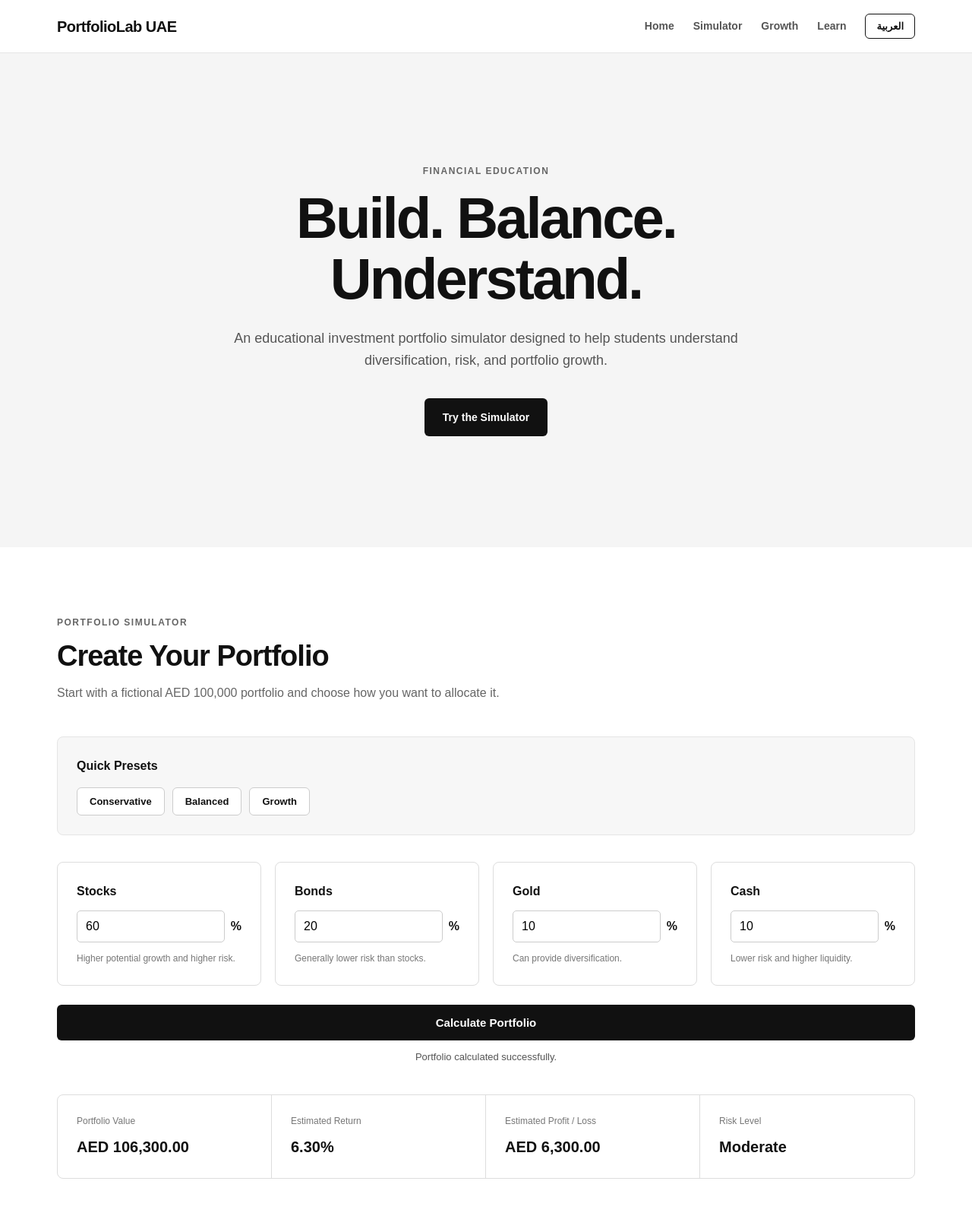
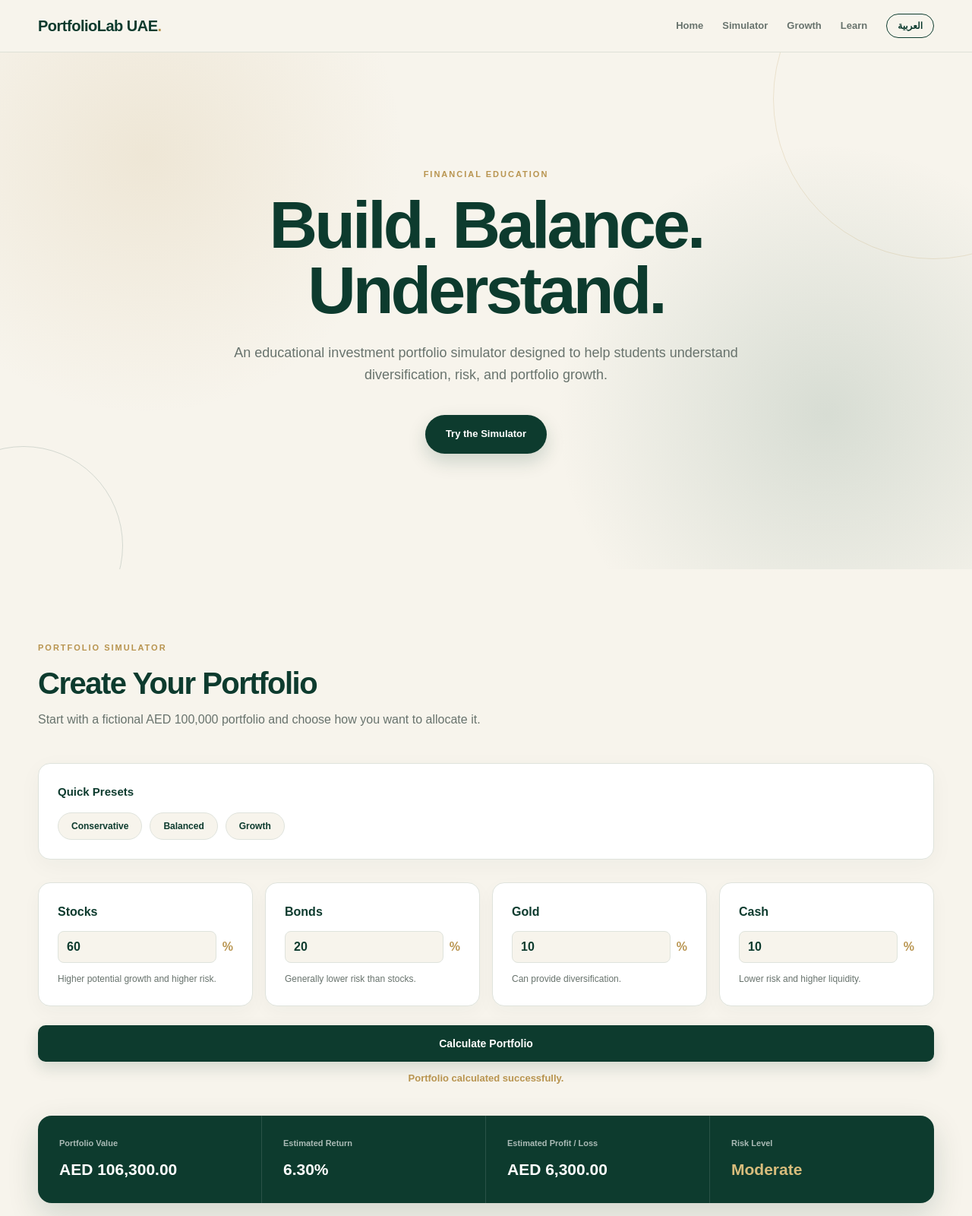
Before and after one commit to fmralmaz/portfolio-lab-uae, a plain HTML site: page index.html in a window 1280 px wide. Shown: the top 1600 px of the page at 76% size. Drawn offline with Linux system fonts and the light colour scheme.

Commit message:
Enhance styles with CSS variables and layout improvements
Added CSS variables for colors and improved styling throughout the file. Adjusted layout and design elements for better responsiveness and visual appeal.

```diff
--- a/style.css
+++ b/style.css
@@ -1,3 +1,21 @@
+/* =========================================
+   PORTFOLIOLAB UAE — PREMIUM FINTECH DESIGN
+   ========================================= */
+
+:root {
+    --green: #0d3b2e;
+    --green-light: #164f3e;
+    --cream: #f7f4ec;
+    --cream-dark: #ece7da;
+    --gold: #b8944f;
+    --gold-light: #d8bd7c;
+    --white: #ffffff;
+    --text: #14221d;
+    --muted: #68736d;
+    --border: #dfe3dc;
+    --soft-green: #e8f0eb;
+}
+
 * {
     box-sizing: border-box;
     margin: 0;
@@ -10,8 +28,8 @@ html {
 
 body {
     font-family: Arial, Helvetica, sans-serif;
-    color: #111;
-    background: #fff;
+    color: var(--text);
+    background: var(--cream);
     line-height: 1.6;
 }
 
@@ -26,18 +44,21 @@ input {
 }
 
 
-/* NAVIGATION */
+/* =========================================
+   NAVIGATION
+   ========================================= */
 
 .navbar {
     position: sticky;
     top: 0;
     z-index: 1000;
-    background: #fff;
-    border-bottom: 1px solid #e5e5e5;
+    background: rgba(247, 244, 236, 0.94);
+    backdrop-filter: blur(12px);
+    border-bottom: 1px solid rgba(13, 59, 46, 0.1);
 }
 
 .nav-container {
-    max-width: 1200px;
+    max-width: 1250px;
     margin: 0 auto;
     padding: 18px 35px;
     display: flex;
@@ -47,11 +68,16 @@ input {
 }
 
 .logo {
-    color: #111;
+    color: var(--green);
     text-decoration: none;
     font-size: 20px;
-    font-weight: 700;
+    font-weight: 800;
     letter-spacing: -0.5px;
+}
+
+.logo::after {
+    content: ".";
+    color: var(--gold);
 }
 
 .nav-right {
@@ -66,93 +92,132 @@ input {
 }
 
 .nav-links a {
-    color: #555;
+    color: var(--muted);
     text-decoration: none;
-    font-size: 14px;
-    font-weight: 600;
+    font-size: 13px;
+    font-weight: 700;
+    transition: color 0.2s ease;
 }
 
 .nav-links a:hover {
-    color: #111;
+    color: var(--green);
 }
 
 .language-button {
-    border: 1px solid #111;
-    background: #fff;
-    color: #111;
+    border: 1px solid var(--green);
+    background: transparent;
+    color: var(--green);
     padding: 8px 14px;
-    border-radius: 6px;
+    border-radius: 20px;
     cursor: pointer;
-    font-size: 13px;
-    font-weight: 600;
+    font-size: 12px;
+    font-weight: 700;
+    transition: all 0.2s ease;
 }
 
 .language-button:hover {
-    background: #111;
-    color: #fff;
+    background: var(--green);
+    color: var(--white);
 }
 
 
-/* HERO */
+/* =========================================
+   HERO
+   ========================================= */
 
 .hero {
-    min-height: 650px;
+    min-height: 680px;
     display: flex;
     align-items: center;
     justify-content: center;
-    padding: 80px 35px;
-    background: #f5f5f5;
+    padding: 90px 35px;
+    background:
+        radial-gradient(circle at 15% 20%, rgba(184, 148, 79, 0.14), transparent 28%),
+        radial-gradient(circle at 85% 70%, rgba(22, 79, 62, 0.14), transparent 30%),
+        var(--cream);
     text-align: center;
+    position: relative;
+    overflow: hidden;
+}
+
+.hero::before {
+    content: "";
+    position: absolute;
+    width: 420px;
+    height: 420px;
+    border: 1px solid rgba(184, 148, 79, 0.2);
+    border-radius: 50%;
+    right: -160px;
+    top: -150px;
+}
+
+.hero::after {
+    content: "";
+    position: absolute;
+    width: 260px;
+    height: 260px;
+    border: 1px solid rgba(13, 59, 46, 0.15);
+    border-radius: 50%;
+    left: -100px;
+    bottom: -100px;
 }
 
 .hero-content {
-    max-width: 850px;
+    max-width: 900px;
+    position: relative;
+    z-index: 2;
 }
 
 .eyebrow {
-    margin-bottom: 12px;
-    font-size: 12px;
-    font-weight: 700;
-    letter-spacing: 1.5px;
-    color: #666;
+    margin-bottom: 14px;
+    color: var(--gold);
+    font-size: 11px;
+    font-weight: 800;
+    letter-spacing: 2px;
 }
 
 .hero h1 {
     margin-bottom: 25px;
-    font-size: clamp(42px, 7vw, 76px);
-    line-height: 1.05;
-    letter-spacing: -3px;
+    color: var(--green);
+    font-size: clamp(46px, 8vw, 88px);
+    line-height: 0.98;
+    letter-spacing: -4px;
 }
 
 .hero-text {
     max-width: 700px;
-    margin: 0 auto 35px;
-    color: #555;
+    margin: 0 auto 38px;
+    color: var(--muted);
     font-size: 18px;
 }
 
 .hero-button {
     display: inline-block;
-    padding: 14px 24px;
-    background: #111;
-    color: #fff;
+    padding: 15px 27px;
+    background: var(--green);
+    color: var(--white);
     text-decoration: none;
-    border-radius: 6px;
-    font-size: 14px;
-    font-weight: 600;
+    border-radius: 30px;
+    font-size: 13px;
+    font-weight: 800;
+    box-shadow: 0 10px 25px rgba(13, 59, 46, 0.18);
+    transition: transform 0.2s ease, box-shadow 0.2s ease;
 }
 
 .hero-button:hover {
-    background: #333;
+    transform: translateY(-2px);
+    box-shadow: 0 14px 30px rgba(13, 59, 46, 0.24);
 }
 
 
-/* GENERAL SECTIONS */
+/* =========================================
+   GENERAL SECTIONS
+   ========================================= */
 
 .section {
-    max-width: 1200px;
+    max-width: 1250px;
     margin: 0 auto;
-    padding: 90px 35px;
+    padding: 95px 35px;
 }
 
 .section-header {
@@ -161,30 +226,35 @@ input {
 
 .section-header h2 {
     margin-bottom: 12px;
-    font-size: 38px;
-    line-height: 1.2;
-    letter-spacing: -1px;
+    color: var(--green);
+    font-size: 40px;
+    line-height: 1.15;
+    letter-spacing: -1.5px;
 }
 
 .section-header > p:not(.eyebrow) {
-    max-width: 700px;
-    color: #666;
+    max-width: 720px;
+    color: var(--muted);
 }
 
 
-/* SIMULATOR */
+/* =========================================
+   SIMULATOR
+   ========================================= */
 
 .presets {
-    margin-bottom: 35px;
+    margin-bottom: 30px;
     padding: 25px;
-    background: #f7f7f7;
-    border: 1px solid #e5e5e5;
-    border-radius: 8px;
+    background: var(--white);
+    border: 1px solid var(--border);
+    border-radius: 16px;
+    box-shadow: 0 8px 30px rgba(13, 59, 46, 0.04);
 }
 
 .presets h3 {
     margin-bottom: 15px;
-    font-size: 16px;
+    color: var(--green);
+    font-size: 15px;
 }
 
 .preset-buttons {
@@ -194,38 +264,49 @@ input {
 }
 
 .preset-button {
-    padding: 10px 16px;
-    background: #fff;
-    border: 1px solid #ccc;
-    border-radius: 6px;
-    color: #111;
+    padding: 10px 17px;
+    background: var(--cream);
+    border: 1px solid var(--border);
+    border-radius: 22px;
+    color: var(--green);
     cursor: pointer;
-    font-size: 13px;
-    font-weight: 600;
+    font-size: 12px;
+    font-weight: 800;
+    transition: all 0.2s ease;
 }
 
 .preset-button:hover {
-    background: #111;
-    border-color: #111;
-    color: #fff;
+    background: var(--green);
+    border-color: var(--green);
+    color: var(--white);
+    transform: translateY(-1px);
 }
 
 .simulator-grid {
     display: grid;
     grid-template-columns: repeat(4, 1fr);
-    gap: 18px;
+    gap: 16px;
 }
 
 .input-card {
     padding: 25px;
-    border: 1px solid #ddd;
-    border-radius: 8px;
+    background: var(--white);
+    border: 1px solid var(--border);
+    border-radius: 16px;
+    box-shadow: 0 8px 25px rgba(13, 59, 46, 0.035);
+    transition: transform 0.2s ease, box-shadow 0.2s ease;
+}
+
+.input-card:hover {
+    transform: translateY(-3px);
+    box-shadow: 0 12px 30px rgba(13, 59, 46, 0.08);
 }
 
 .input-card label {
     display: block;
     margin-bottom: 12px;
-    font-weight: 700;
+    color: var(--green);
+    font-weight: 800;
 }
 
 .input-row {
@@ -237,61 +318,77 @@ input {
 .input-row input {
     width: 100%;
     padding: 11px;
-    border: 1px solid #ccc;
-    border-radius: 5px;
+    background: var(--cream);
+    border: 1px solid var(--border);
+    border-radius: 8px;
+    color: var(--green);
     font-size: 16px;
+    font-weight: 700;
+    outline: none;
+}
+
+.input-row input:focus {
+    border-color: var(--gold);
 }
 
 .input-row span {
-    font-weight: 600;
+    color: var(--gold);
+    font-weight: 800;
 }
 
 .input-card p {
     margin-top: 12px;
-    color: #777;
+    color: var(--muted);
     font-size: 12px;
 }
 
 .calculate-button {
     width: 100%;
     margin-top: 25px;
-    padding: 15px;
+    padding: 16px;
     border: none;
-    border-radius: 6px;
-    background: #111;
-    color: #fff;
+    border-radius: 10px;
+    background: var(--green);
+    color: var(--white);
     cursor: pointer;
-    font-size: 15px;
-    font-weight: 700;
+    font-size: 14px;
+    font-weight: 800;
+    box-shadow: 0 8px 20px rgba(13, 59, 46, 0.15);
+    transition: all 0.2s ease;
 }
 
 .calculate-button:hover {
-    background: #333;
+    background: var(--green-light);
+    transform: translateY(-1px);
 }
 
 .allocation-message {
     min-height: 24px;
     margin-top: 12px;
     text-align: center;
-    color: #555;
+    color: var(--gold);
     font-size: 13px;
+    font-weight: 700;
 }
 
 
-/* RESULTS */
+/* =========================================
+   RESULTS
+   ========================================= */
 
 .results-card {
     display: grid;
     grid-template-columns: repeat(4, 1fr);
     margin-top: 35px;
-    border: 1px solid #ddd;
-    border-radius: 8px;
+    background: var(--green);
+    border-radius: 18px;
     overflow: hidden;
+    box-shadow: 0 15px 40px rgba(13, 59, 46, 0.16);
 }
 
 .result {
-    padding: 25px;
-    border-right: 1px solid #ddd;
+    padding: 28px;
+    border-right: 1px solid rgba(255, 255, 255, 0.12);
 }
 
 .result:last-child {
@@ -301,19 +398,27 @@ input {
 .result span {
     display: block;
     margin-bottom: 8px;
-    color: #777;
-    font-size: 12px;
+    color: rgba(255, 255, 255, 0.65);
+    font-size: 11px;
+    font-weight: 600;
 }
 
 .result strong {
-    font-size: 20px;
+    color: var(--white);
+    font-size: 21px;
+}
+
+#riskLevel {
+    color: var(--gold-light);
 }
 
 
-/* ALLOCATION */
+/* =========================================
+   ALLOCATION
+   ========================================= */
 
 .allocation-section {
-    padding-top: 0;
+    padding-top: 15px;
 }
 
 .allocation-chart {
@@ -321,19 +426,21 @@ input {
 }
 
 .allocation-row {
-    margin-bottom: 22px;
+    margin-bottom: 24px;
 }
 
 .allocation-label {
     display: flex;
     justify-content: space-between;
     margin-bottom: 8px;
+    color: var(--green);
     font-size: 14px;
+    font-weight: 700;
 }
 
 .allocation-track {
-    height: 14px;
-    background: #eee;
+    height: 12px;
+    background: var(--cream-dark);
     border-radius: 20px;
     overflow: hidden;
 }
@@ -341,9 +448,9 @@ input {
 .allocation-bar {
     height: 100%;
     width: 0;
-    background: #111;
+    background: linear-gradient(90deg, var(--green), var(--gold));
     border-radius: 20px;
-    transition: width 0.5s ease;
+    transition: width 0.6s ease;
 }
 
 .allocation-cards {
@@ -354,30 +461,47 @@ input {
 }
 
 .allocation-card {
-    padding: 20px;
-    border: 1px solid #ddd;
-    border-radius: 8px;
+    padding: 22px;
+    background: var(--white);
+    border: 1px solid var(--border);
+    border-radius: 14px;
 }
 
 .allocation-card span {
     display: block;
     margin-bottom: 5px;
-    color: #777;
+    color: var(--muted);
     font-size: 12px;
 }
 
 .allocation-card strong {
+    color: var(--green);
     font-size: 17px;
 }
 
 
-/* GROWTH */
+/* =========================================
+   GROWTH
+   ========================================= */
 
 .growth-section {
-    background: #f7f7f7;
     max-width: none;
-    padding-left: max(35px, calc((100% - 1130px) / 2));
-    padding-right: max(35px, calc((100% - 1130px) / 2));
+    padding-left: max(35px, calc((100% - 1180px) / 2));
+    padding-right: max(35px, calc((100% - 1180px) / 2));
+    background: var(--green);
+    color: var(--white);
+}
+
+.growth-section .section-header h2 {
+    color: var(--white);
+}
+
+.growth-section .section-header > p:not(.eyebrow) {
+    color: rgba(255, 255, 255, 0.65);
+}
+
+.growth-section .eyebrow {
+    color: var(--gold-light);
 }
 
 .growth-values {
@@ -389,28 +513,32 @@ input {
 
 .growth-values > div {
     padding: 22px;
-    background: #fff;
-    border: 1px solid #ddd;
-    border-radius: 8px;
+    background: rgba(255, 255, 255, 0.06);
+    border: 1px solid rgba(255, 255, 255, 0.12);
+    border-radius: 14px;
 }
 
 .growth-values span {
     display: block;
     margin-bottom: 6px;
-    color: #777;
-    font-size: 12px;
+    color: rgba(255, 255, 255, 0.55);
+    font-size: 11px;
 }
 
 .growth-values strong {
+    color: var(--gold-light);
     font-size: 16px;
 }
 
 
-/* GROWTH CHART */
+/* =========================================
+   GROWTH CHART
+   ========================================= */
 
 .growth-chart-section {
+    margin-top: 45px;
     padding: 40px 35px 45px;
-    border-top: 1px solid #e2e2e2;
+    border-top: 1px solid rgba(255, 255, 255, 0.12);
 }
 
 .growth-chart {
@@ -422,7 +550,7 @@ input {
     justify-content: space-around;
     gap: 30px;
     padding: 20px 20px 0;
-    border-bottom: 1px solid #dcdcdc;
+    border-bottom: 1px solid rgba(255, 255, 255, 0.2);
 }
 
 .growth-column {
@@ -438,75 +566,91 @@ input {
 .growth-bar {
     width: 70%;
     min-height: 20px;
-    background: #111;
-    border-radius: 5px 5px 0 0;
-    transition: height 0.5s ease;
+    background: linear-gradient(to top, var(--gold), var(--gold-light));
+    border-radius: 7px 7px 0 0;
+    transition: height 0.6s ease;
+    box-shadow: 0 -5px 20px rgba(184, 148, 79, 0.12);
 }
 
 .growth-column span {
-    font-size: 12px;
-    font-weight: 600;
-    color: #666;
+    color: rgba(255, 255, 255, 0.6);
+    font-size: 11px;
+    font-weight: 700;
     text-transform: uppercase;
     letter-spacing: 0.5px;
 }
 
 
-/* LEARN */
+/* =========================================
+   LEARN
+   ========================================= */
 
 .learn-grid {
     display: grid;
     grid-template-columns: repeat(2, 1fr);
-    gap: 20px;
+    gap: 18px;
 }
 
 .learn-card {
     padding: 30px;
-    border: 1px solid #ddd;
-    border-radius: 8px;
+    background: var(--white);
+    border: 1px solid var(--border);
+    border-radius: 16px;
+    transition: transform 0.2s ease, box-shadow 0.2s ease;
+}
+
+.learn-card:hover {
+    transform: translateY(-3px);
+    box-shadow: 0 12px 30px rgba(13, 59, 46, 0.07);
 }
 
 .learn-card h3 {
     margin-bottom: 10px;
+    color: var(--green);
     font-size: 20px;
 }
 
 .learn-card p {
-    color: #666;
+    color: var(--muted);
     font-size: 14px;
 }
 
 
-/* DISCLAIMER */
+/* =========================================
+   DISCLAIMER
+   ========================================= */
 
 .disclaimer {
     max-width: 1200px;
     margin: 0 auto;
-    padding: 30px 35px;
-    border-top: 1px solid #ddd;
-    color: #666;
-    font-size: 13px;
+    padding: 35px;
+    color: var(--muted);
+    font-size: 12px;
 }
 
 .disclaimer strong {
     display: block;
     margin-bottom: 5px;
-    color: #111;
+    color: var(--green);
 }
 
 
-/* FOOTER */
+/* =========================================
+   FOOTER
+   ========================================= */
 
 footer {
-    padding: 30px 35px;
-    background: #111;
-    color: #fff;
+    padding: 32px 35px;
+    background: #09291f;
+    color: rgba(255, 255, 255, 0.65);
     text-align: center;
-    font-size: 13px;
+    font-size: 12px;
 }
 
 
-/* RTL */
+/* =========================================
+   RTL
+   ========================================= */
 
 body.rtl .nav-container {
     direction: rtl;
@@ -518,10 +662,6 @@ body.rtl .nav-right {
 
 body.rtl .nav-links {
     direction: rtl;
-}
-
-body.rtl .hero {
-    text-align: center;
 }
 
 body.rtl .growth-chart {
@@ -541,9 +681,12 @@ body.rtl .allocation-label {
 }
 
 
-/* RESPONSIVE */
+/* =========================================
+   RESPONSIVE
+   ========================================= */
 
 @media (max-width: 900px) {
+
     .simulator-grid {
         grid-template-columns: repeat(2, 1fr);
     }
@@ -558,7 +701,7 @@ body.rtl .allocation-label {
 
     .result:nth-child(3),
     .result:nth-child(4) {
-        border-top: 1px solid #ddd;
+        border-top: 1px solid rgba(255, 255, 255, 0.12);
     }
 
     .allocation-cards {
@@ -572,6 +715,7 @@ body.rtl .allocation-label {
 
 
 @media (max-width: 700px) {
+
     .nav-container {
         flex-direction: column;
         align-items: stretch;
@@ -587,7 +731,7 @@ body.rtl .allocation-label {
     }
 
     .hero {
-        min-height: 550px;
+        min-height: 580px;
     }
 
     .hero h1 {
@@ -595,7 +739,7 @@ body.rtl .allocation-label {
     }
 
     .section {
-        padding: 65px 20px;
+        padding: 70px 20px;
     }
 
     .growth-section {
@@ -610,6 +754,7 @@ body.rtl .allocation-label {
 
 
 @media (max-width: 600px) {
+
     .simulator-grid {
         grid-template-columns: 1fr;
     }
@@ -620,7 +765,7 @@ body.rtl .allocation-label {
 
     .result {
         border-right: none;
-        border-bottom: 1px solid #ddd;
+        border-bottom: 1px solid rgba(255, 255, 255, 0.12);
     }
 
     .result:last-child {
@@ -657,6 +802,7 @@ body.rtl .allocation-label {
 
 
 @media (max-width: 500px) {
+
     .nav-links {
         font-size: 12px;
     }
@@ -670,7 +816,7 @@ body.rtl .allocation-label {
     }
 
     .hero h1 {
-        font-size: 40px;
+        font-size: 42px;
     }
 
     .hero-text {
@@ -678,7 +824,7 @@ body.rtl .allocation-label {
     }
 
     .section-header h2 {
-        font-size: 30px;
+        font-size: 31px;
     }
 
     .growth-values {
```
